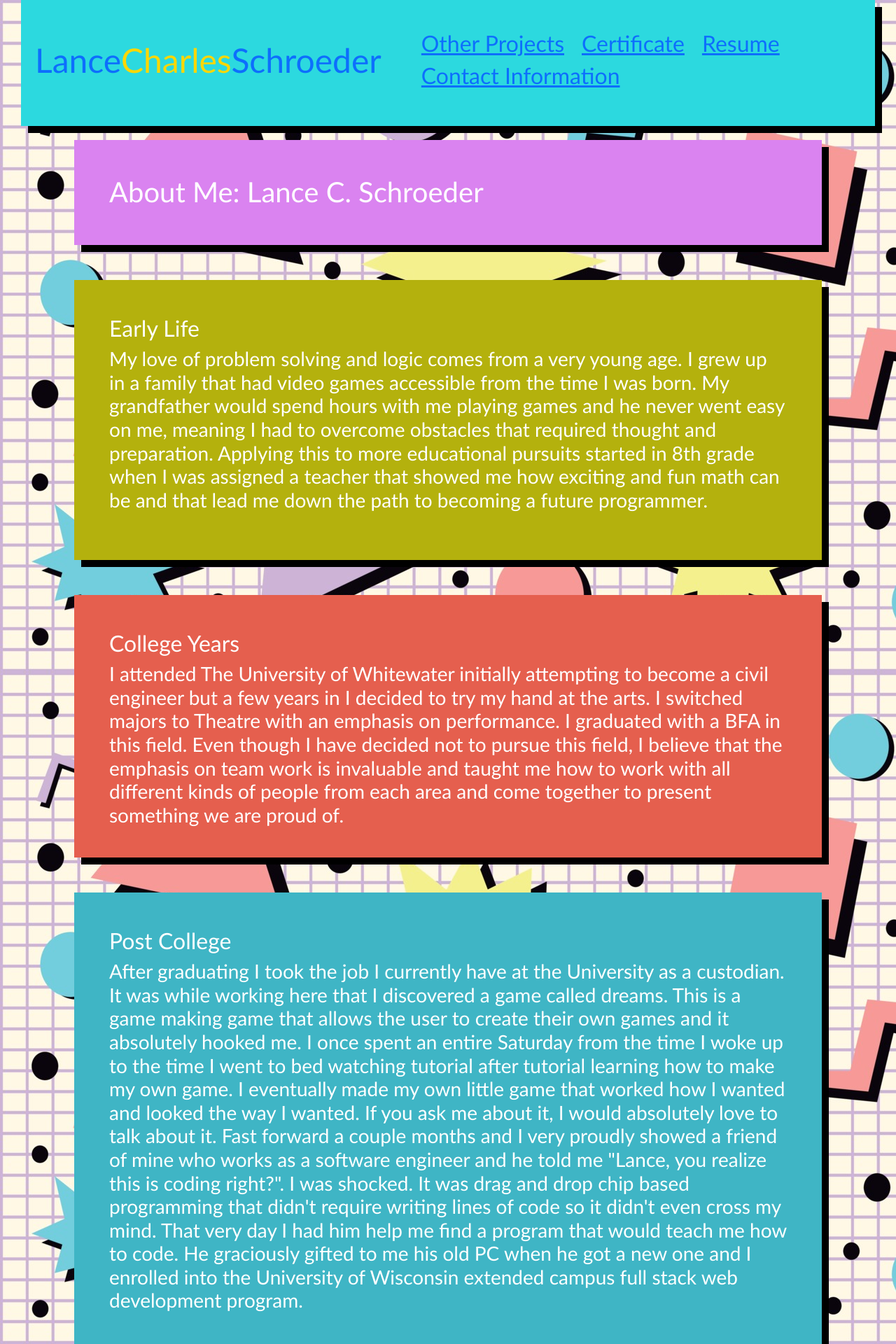
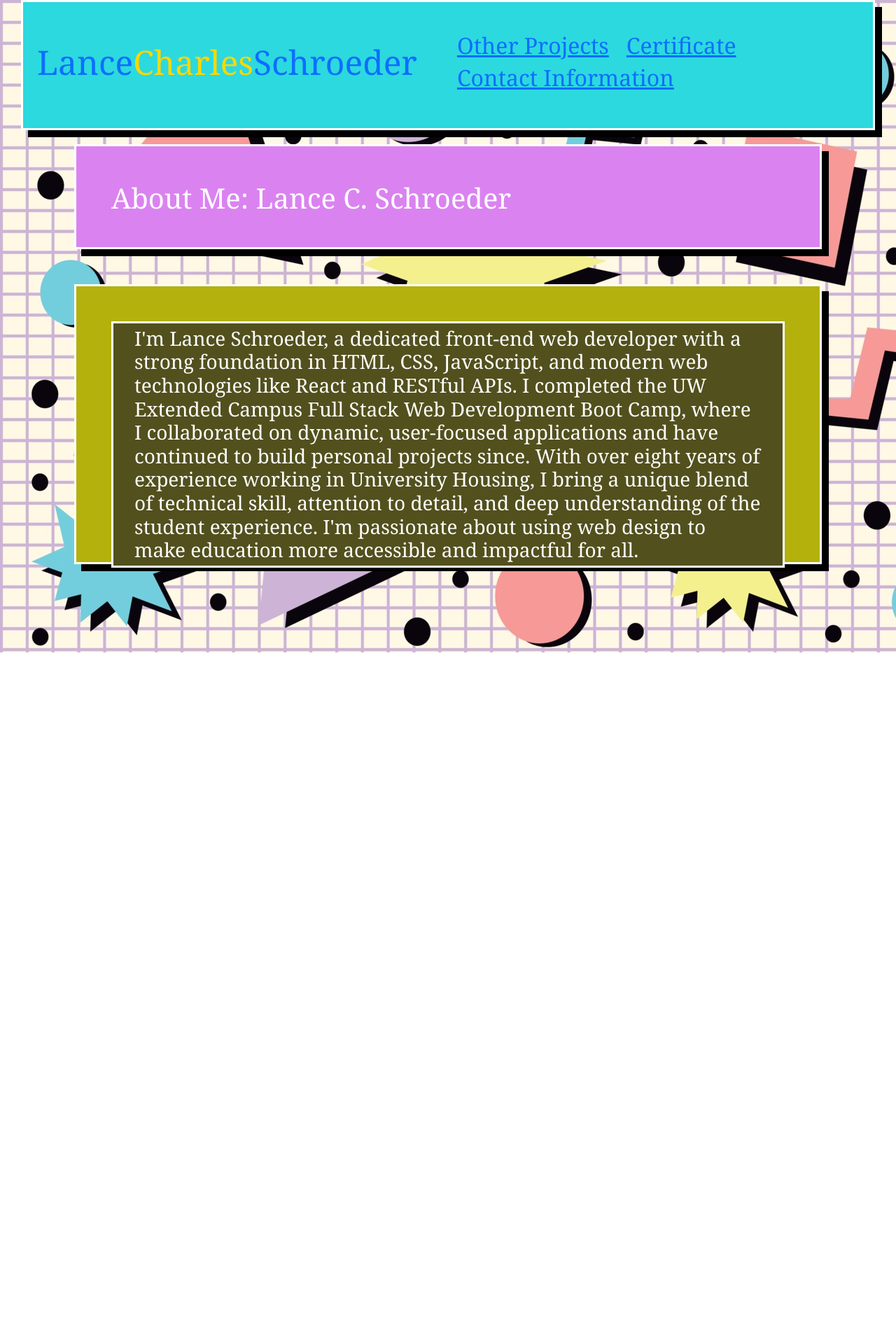
Before and after one commit to schrolan/portfolio, a React (Create React App) app: page / in a window 1280 px wide. Shown: the top 1920 px of the page at 70% size. After the commit the page ends 932 px from the top, so only its background shows below. Built offline with nearby package versions, Linux system fonts and the light colour scheme.

Commit message:
I added a border to all of the text in the boxes and added a border to all of the boxes and switched the font. I also shrank and reworked the previous work section

```diff
--- a/src/App.js
+++ b/src/App.js
@@ -20,7 +20,7 @@ function App () {
         <Screen>
           <Routes>
             <Route path="/" element={<About />} />
-            <Route path="/resume" element={<Resume />} />
+            {/* <Route path="/resume" element={<Resume />} /> */}
             <Route path='/projects' element={<Projects />} />
             <Route path='/certificate' element={<Certificate />} />
             <Route path='/contact' element={<Contact />} />
--- a/src/components/header.js
+++ b/src/components/header.js
@@ -31,7 +31,7 @@ const Header = () => {
                                 </Link>
                             </a>
                         </li>
-                        <li>
+                        {/* <li>
                             <a type="submit">
                                 <Link to={"/resume"}>
                                     <a className="nav-link">
@@ -39,7 +39,7 @@ const Header = () => {
                                     </a>
                                 </Link>
                             </a>
-                        </li>
+                        </li> */}
                         <li>
                             <a type="submit">
                                 <Link to={"/contact"}>
--- a/src/index.css
+++ b/src/index.css
@@ -11,7 +11,7 @@ body {
 
 .header {
   padding: 20px;
-  font-family: 'Trebuchet MS', 'Lucida Sans Unicode', 'Lucida Grande', 'Lucida Sans', Arial, sans-serif;
+  font-family: 'Georgia', 'Trebuchet MS', 'Lucida Sans Unicode', 'Lucida Grande', 'Lucida Sans', Arial, sans-serif;
   background-color: #2cd9df;
   color: #ffffff;
   box-shadow: 10px 10px black;
@@ -20,6 +20,7 @@ body {
   margin-left: 30px;
   margin-right: 30px;
   text-decoration: none;
+  border: solid;
 }
 
 .header h1 {
@@ -35,7 +36,7 @@ body {
   padding-top: 15px;
   margin-right: 20px;
   float: right;
-  font-family: 'Gill Sans', 'Gill Sans MT', Calibri, 'Trebuchet MS', sans-serif;
+  font-family: 'Georgia', 'Gill Sans', 'Gill Sans MT', 'Calibri', 'Trebuchet MS', sans-serif;
   font-size: 20px;
 }
 
@@ -79,7 +80,7 @@ p {
   margin-left: 20px;
 }
 
-.float-bottom-right, .float-bottom-center, .float-bottom-left {
+.float-bottom-right, .float-bottom-center {
   margin: 0% 5% 0%;
   flex: 1 0 0;
   padding: 0px;
@@ -95,71 +96,48 @@ p {
   margin-bottom: 50px;
   padding: 50px;
   height: 150px;
-  font-family: 'Gill Sans', 'Gill Sans MT', Calibri, 'Trebuchet MS', sans-serif;
+  font-family: 'Georgia', 'Gill Sans', 'Gill Sans MT', Calibri, 'Trebuchet MS', sans-serif;
   background-color: #da83f0;
   color: #ffffff;
+  border: solid;
 }
 
 .about-me-1{
   margin-bottom: 50px;
   padding: 50px;
   height: 400px;
-  font-family: 'Gill Sans', 'Gill Sans MT', Calibri, 'Trebuchet MS', sans-serif;
+  font-family: 'Georgia', 'Gill Sans', 'Gill Sans MT', Calibri, 'Trebuchet MS', sans-serif;
   background-color: #b4b10d;
   color: #ffffff;
+  border: solid;
 }
 
-.about-me-2{
+.previous-work-title {
   margin-bottom: 50px;
   padding: 50px;
-  height: 375px;
-  font-family: 'Gill Sans', 'Gill Sans MT', Calibri, 'Trebuchet MS', sans-serif;
-  background-color: #e55f4e;
+  height: 150px;
+  font-family: 'Georgia', 'Gill Sans', 'Gill Sans MT', Calibri, 'Trebuchet MS', sans-serif;
+  background-color: #f08383;
   color: #ffffff;
+  border: solid;
 }
 
-.about-me-3{
+.previous-work, .previous-work-2 {
   margin-bottom: 50px;
   padding: 50px;
-  height: 675px;
-  font-family: 'Gill Sans', 'Gill Sans MT', Calibri, 'Trebuchet MS', sans-serif;
-  background-color: #3fb5c5;
-  color: #ffffff;
-}
-
-.about-me-4{
-  margin-bottom: 50px;
-  padding: 50px;
-  height: 500px;
-  font-family: 'Gill Sans', 'Gill Sans MT', Calibri, 'Trebuchet MS', sans-serif;
-  background-color: #27ba2c;
-  color: #ffffff;
-}
-
-.about-me-5{
-  margin-bottom: 50px;
-  padding: 50px;
-  height: 400px;
-  font-family: 'Gill Sans', 'Gill Sans MT', Calibri, 'Trebuchet MS', sans-serif;
-  background-color: #9d2fcd;
-  color: #ffffff;
+  height: 600px;
+  width: 550px;
+  font-family: 'Georgia', 'Gill Sans', 'Gill Sans MT', Calibri, 'Trebuchet MS', sans-serif;
+  border: solid;
 }
 
 .previous-work {
-  margin-bottom: 50px;
-  padding: 50px;
-  height: 450px;
-  font-family: 'Gill Sans', 'Gill Sans MT', Calibri, 'Trebuchet MS', sans-serif;
   background-color: #b4b643;
   color: #ffffff;
 }
 
 .previous-work-2 {
-  margin-bottom: 50px;
-  padding: 50px;
-  height: 450px;
-  font-family: 'Gill Sans', 'Gill Sans MT', Calibri, 'Trebuchet MS', sans-serif;
-  background-color: #90375e;
+  background-color: #9f3e68;
   color: #ffffff;
 }
 
@@ -167,22 +145,34 @@ p {
   margin-bottom: 50px;
   padding: 50px;
   height: 150px;
-  font-family: 'Gill Sans', 'Gill Sans MT', Calibri, 'Trebuchet MS', sans-serif;
+  font-family: 'Georgia', 'Gill Sans', 'Gill Sans MT', Calibri, 'Trebuchet MS', sans-serif;
   background-color: #11b06e;
   color: #ffffff;
+  border: solid;
+}
+
+.contact-title {
+  margin-bottom: 50px;
+  padding: 50px;
+  height: 150px;
+  font-family: 'Georgia', 'Gill Sans', 'Gill Sans MT', Calibri, 'Trebuchet MS', sans-serif;
+  background-color: #ca5710;
+  color: #ffffff;
+  border: solid;
 }
 
 .contact-info {
   margin-bottom: 50px;
   padding: 50px;
-  height: 300px;
-  font-family: 'Gill Sans', 'Gill Sans MT', Calibri, 'Trebuchet MS', sans-serif;
+  height: 250px;
+  font-family: 'Georgia', 'Gill Sans', 'Gill Sans MT', Calibri, 'Trebuchet MS', sans-serif;
   background-color: #ca8910;
   color: #ffffff;
   font-size: 20px;
+  border: solid;
 }
 
-.contact-info, .previous-work, .previous-work-2, .previous-work-3, .about-me, .about-me-1, .about-me-2, .about-me-3, .about-me-4, .about-me-5 {
+.contact-info, .previous-work-title, .previous-work, .previous-work-2, .previous-work-3, .about-me, .about-me-1, .about-me-2, .about-me-3, .about-me-4, .about-me-5 {
   box-shadow: 10px 10px black;
 }
 
@@ -191,24 +181,15 @@ p {
 }
 
 .previous-work img, .previous-work-2 img {
-  max-height: 200px;
+  max-height: 175px;
+  border: solid, black;
 }
 
 .contact-info img {
   max-height: 200px;
 }
 
-.about-me h2 {
-  margin-bottom: 20px;
-  font-size: 36px;
-}
-
-.previous-work h2 {
-  margin-bottom: 20px;
-  font-size: 36px;
-}
-
-.contact-info h2 {
+.about-me h2, .previous-work h2, .contact-info h2 {
   margin-bottom: 20px;
   font-size: 36px;
 }
@@ -216,7 +197,7 @@ p {
 .footer {
   padding: 30px;
   clear: both;
-  font-family: 'Trebuchet MS', 'Lucida Sans Unicode', 'Lucida Grande', 'Lucida Sans', Arial, sans-serif;
+  font-family: 'Georgia', 'Trebuchet MS', 'Lucida Sans Unicode', 'Lucida Grande', 'Lucida Sans', Arial, sans-serif;
   text-align: center;
 }
 
@@ -231,3 +212,32 @@ p {
 .resume {
   padding-left: 17%;
 }
+
+.float-bottom-left {
+  display: grid;
+  border: solid;
+}
+
+.about-me-text, .previous-work-text, .previous-work-2-text, .previous-work-3-text, .contact-info-text {
+  padding-left: 30px;
+  padding-right: 30px;
+  padding-top: 5px;
+  padding-bottom: 5px;
+  border: solid;
+}
+
+.about-me-text, .previous-work-text {
+  background-color: #52501d;
+}
+
+.previous-work-2-text {
+  background-color: rgba(5, 1, 5, 0.256);
+}
+
+.previous-work-3-text {
+  background-color: #08603b;
+}
+
+.contact-info-text {
+  background-color: #ae4b0e;
+}
--- a/src/pages/aboutMe.js
+++ b/src/pages/aboutMe.js
@@ -7,34 +7,9 @@ const About = () => {
                 <div className="card-contaienr">
                     <h1 className="about-me">About Me: Lance C. Schroeder</h1>
                     <div className="about-me-1">
-                    <h2>Early Life</h2>
-                        <h3>
-                        My love of problem solving and logic comes from a very young age. I grew up in a family that had video games accessible from the time I was born. My grandfather would spend hours with me playing games and he never went easy on me, meaning I had to overcome obstacles that required thought and preparation. Applying this to more educational pursuits started in 8th grade when I was assigned a teacher that showed me how exciting and fun math can be and that lead me down the path to becoming a future programmer.
+                        <h3 className="about-me-text">
+                            I'm Lance Schroeder, a dedicated front-end web developer with a strong foundation in HTML, CSS, JavaScript, and modern web technologies like React and RESTful APIs. I completed the UW Extended Campus Full Stack Web Development Boot Camp, where I collaborated on dynamic, user-focused applications and have continued to build personal projects since. With over eight years of experience working in University Housing, I bring a unique blend of technical skill, attention to detail, and deep understanding of the student experience. I'm passionate about using web design to make education more accessible and impactful for all.
                         </h3>
-                    </div>
-                    <div className="about-me-2">
-                        <h2 className="about-body-title">College Years</h2>
-                            <h3 className="about-body">
-                            I attended The University of Whitewater initially attempting to become a civil engineer but a few years in I decided to try my hand at the arts. I switched majors to Theatre with an emphasis on performance. I graduated with a BFA in this field. Even though I have decided not to pursue this field, I believe that the emphasis on team work is invaluable and taught me how to work with all different kinds of people from each area and come together to present something we are proud of.
-                            </h3>
-                    </div>
-                    <div className="about-me-3">
-                        <h2>Post College</h2>
-                            <h3>
-                            After graduating I took the job I currently have at the University as a custodian. It was while working here that I discovered a game called dreams. This is a game making game that allows the user to create their own games and it absolutely hooked me. I once spent an entire Saturday from the time I woke up to the time I went to bed watching tutorial after tutorial learning how to make my own game. I eventually made my own little game that worked how I wanted and looked the way I wanted. If you ask me about it, I would absolutely love to talk about it. Fast forward a couple months and I very proudly showed a friend of mine who works as a software engineer and he told me "Lance, you realize this is coding right?". I was shocked. It was drag and drop chip based programming that didn't require writing lines of code so it didn't even cross my mind. That very day I had him help me find a program that would teach me how to code. He graciously gifted to me his old PC when he got a new one and I enrolled into the University of Wisconsin extended campus full stack web development program.
-                            </h3>
-                    </div>
-                    <div className="about-me-4">
-                        <h2 className="about-body-title">Coding Boot Camp</h2>
-                            <h3 className="about-body">
-                            I started the program in August of 2022 shortly after getting married. I loved it. It was genuinely amazing and I was very happy to be learning something that seemed like the perfect fit. I enjoyed the people I worked with and creating something. It perfectly suited my want to create and my need to solve problems. Unfortunately, about three months into the program my father tragically passed away. I was distraught and I missed a couple weeks of class. This was a very fast moving program and I fell very behind. Trying to juggle a full time job and a boot camp that I had fallen behind in was a lot. But I persevered and I was able to pass. I graduated with a certificate in February of 2023.
-                            </h3>
-                    </div>
-                    <div className="about-me-5">
-                        <h2 className="about-body-tile">Post Boot Camp to Now</h2>
-                            <h3 className="about-body">
-                            I had not retained the information like I needed to though and began my journey of re teaching myself the entire course. Which I did! It took me a little over a year to do so to make sure I had really retained the information. Then I was ready to really practice. So I did. I now have two fullstack react websites under my belt that were more robust than anything I did in the program. Along the way I was able to learn even more than what was taught in the program and I am much more sure of myself now and ready to become a fulltime programmer.
-                            </h3>
                     </div>
                 </div>
             </Container>
```
Also changed, not shown: src/pages/contact.js (+5 -3 lines), src/pages/projects.js (+10 -10 lines).
